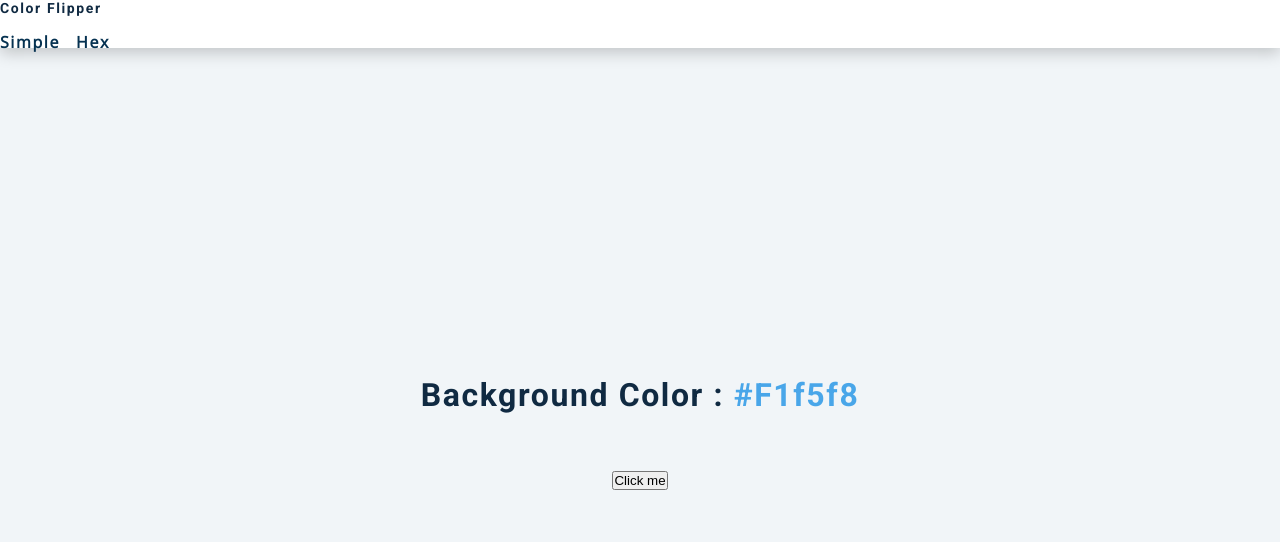
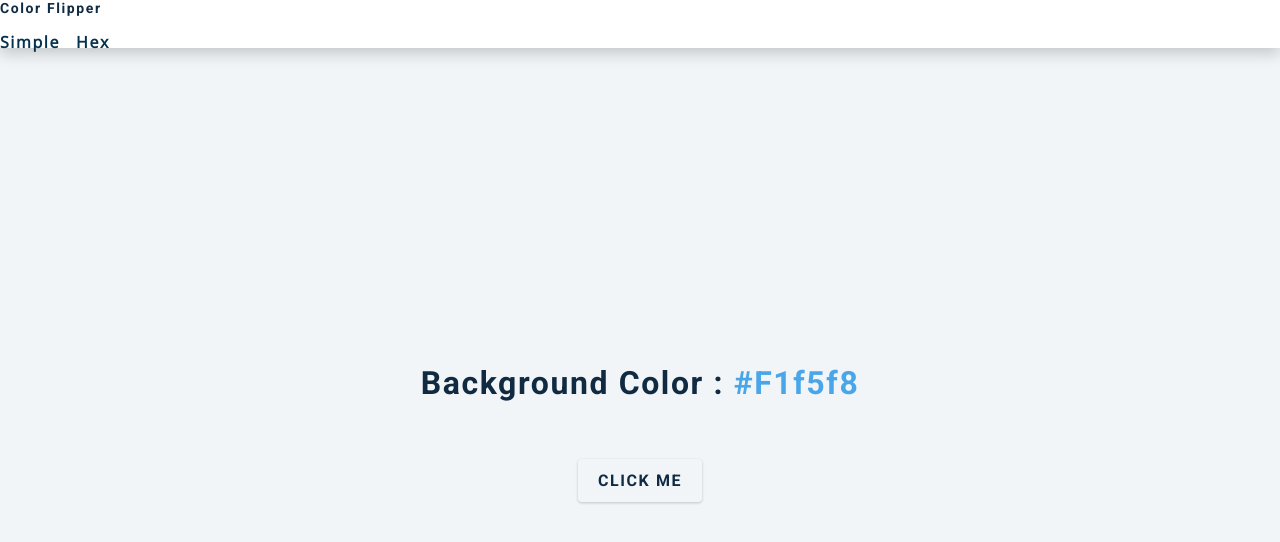
Before and after one commit to NicolasBaudoin/colorFlipper, a plain HTML site: page index.html in a window 1280 px wide. Drawn offline with nearby package versions, Linux system fonts and the light colour scheme.

Commit message:
add style for btn and on hover

```diff
--- a/style.css
+++ b/style.css
@@ -195,3 +195,28 @@ main{
 .color{
     color: var(--color-primary-5);
 }
+/*
+---------
+btn style
+---------
+ */
+ .btn-hero{
+    font-family: var(--ff-primary);
+    text-transform: uppercase;
+    background: transparent;
+    color: var(--clr-black);
+    letter-spacing: var(--spacing);
+    display: inline-block;
+    font-weight: 700;
+    transition: var(--transition);
+    border: 2px solid var(--clr-black);
+    cursor: pointer;
+    box-shadow: 0 1px 3px rgba(0, 0, 0, 0.2);
+    border-radius: var(--radius);
+    font-size: 1rem;
+    padding: 0.75rem 1.25rem;
+ }
+ .btn-hero:hover{
+    color: var(--clr-white);
+    background: var(--clr-black);
+ }
```
